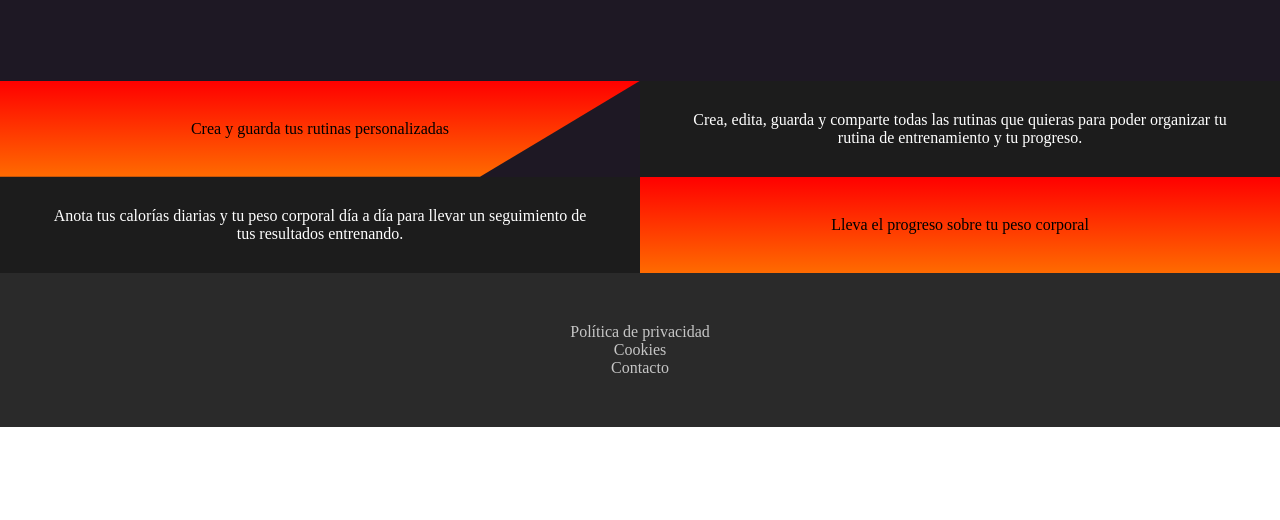
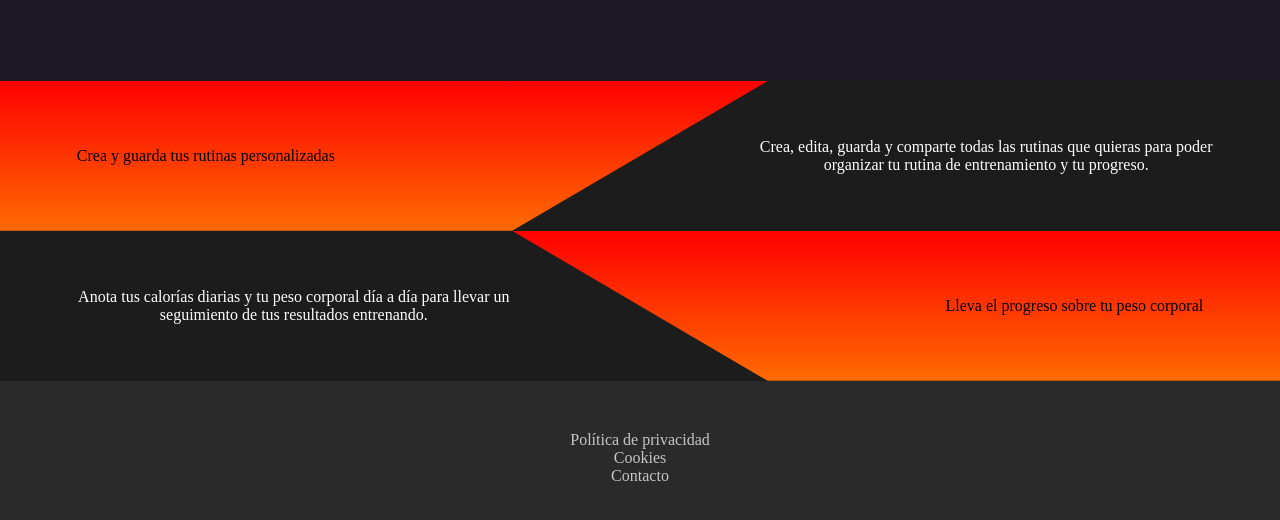
Before and after one commit to juanrabaro/proyecto-recuperacion, a website built with Parcel: page src/index.html in a window 1280 px wide. Shown: the part 378-898 px from the top of the page. Before the commit the page ends 805 px from the top, so only its background shows below. Built offline with nearby package versions, Linux system fonts and the light colour scheme; a web font is replaced by a local one.

Commit message:
clip path listo

```diff
--- a/src/assets/sass/views/_index.scss
+++ b/src/assets/sass/views/_index.scss
@@ -28,25 +28,31 @@ main {
     .main-index__recuadro1 {
         display: flex;
         justify-content: space-between;
+        position: relative;
+        height: 150px;
 
         .recuadro1__texto-izquierda {
-            clip-path: polygon(0 0, 100% 0, 75% 100%, 0% 100%);
+            position: absolute;
+            z-index: 2;
+            clip-path: polygon(0 0, 100% 0, 66.7% 100%, 0% 100%);
             background: $degradado;
-            width: 50%;
-            text-align: center;
-            padding-bottom: 30px;
-            padding-top: 30px;
-            @include flex(row, center, center);
+            width: 60%;
+            height: 100%;
+            padding-left: 6%;
+            @include flex(row, flex-start, center);
         }
         .recuadro1__texto-derecha {
+            position: absolute;
+            z-index: 1;
             background-color: $main;
-            width: 50%;
+            left: 40%;
+            padding-left: 18%;
+            height: 100%;
             text-align: center;
             padding-bottom: 30px;
             padding-top: 30px;
             color: white;
             @include flex(row, center, center);
-            padding-left: 50px;
             padding-right: 50px;
         }
     }
@@ -54,25 +60,33 @@ main {
     .main-index__recuadro2 {
         display: flex;
         justify-content: space-between;
+        position: relative;
+        height: 150px;
 
-        .recuadro2__texto-derecha {
-            background: $degradado;
-            width: 50%;
+        .recuadro2__texto-izquierda {
+            position: absolute;
+            z-index: 1;
+            background-color: $main;
+            padding-right: 18%;
+            height: 100%;
             text-align: center;
             padding-bottom: 30px;
-            padding-top: 30px;
-            @include flex(row, center, center);
-        }
-        .recuadro2__texto-izquierda {
-            background-color: $main;
-            width: 50%;
-            text-align: center;
-            padding-bottom: 30px;
+            right: 40%;
             padding-top: 30px;
             color: white;
+            @include flex(row, center, center);
             padding-left: 50px;
-            padding-right: 50px;
-            @include flex(row, center, center);
+        }
+        .recuadro2__texto-derecha {
+            clip-path: polygon(0 0, 100% 0, 100% 100%, 33.3% 100%);
+            position: absolute;
+            z-index: 2;
+            background: $degradado;
+            width: 60%;
+            height: 100%;
+            right: 0;
+            padding-right: 6%;
+            @include flex(row, flex-end, center);
         }
     }
 }
```
Also changed, not shown: 2 other files.
